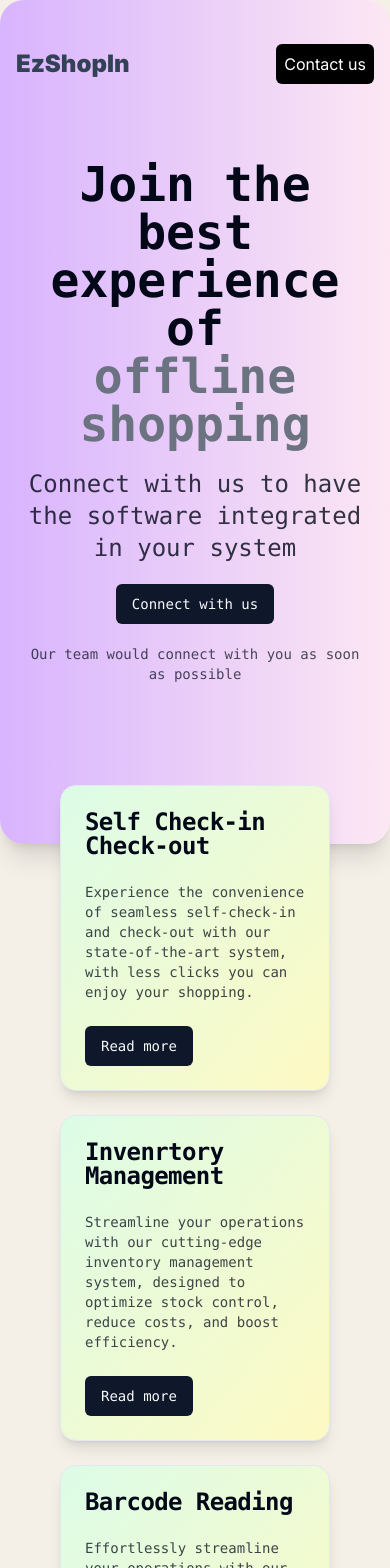
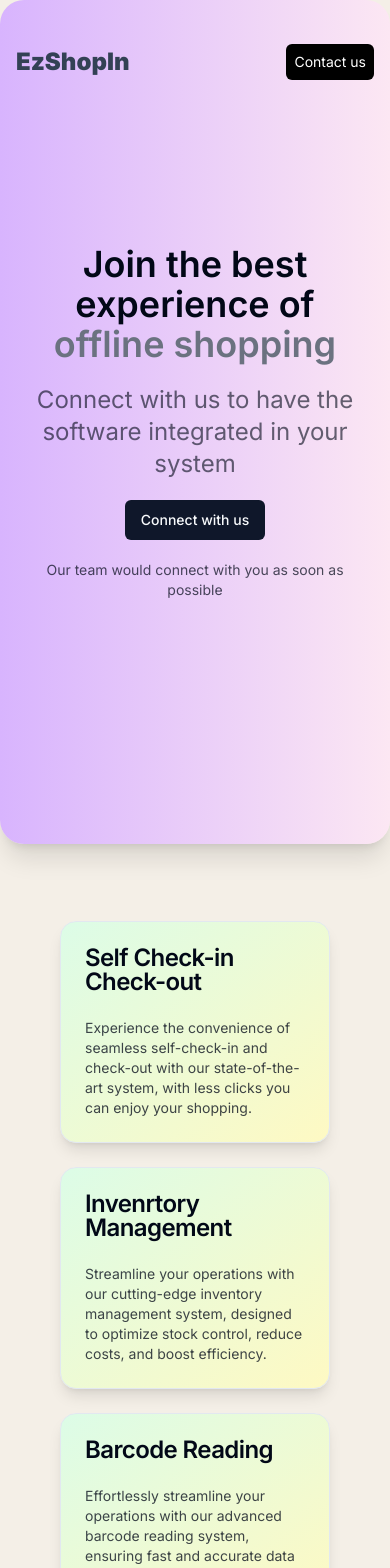
Before and after one commit to Shashanksharma280201/EzShopIn_HomePage, a Next.js app: page / in a window 390 px wide. Shown: the top 1568 px of the page. Built offline with nearby package versions, Linux system fonts and the light colour scheme.

Commit message:
design correction responsive

```diff
--- a/src/app/page.tsx
+++ b/src/app/page.tsx
@@ -11,13 +11,13 @@ export default function Home() {
     <>
       <NavBar />
 
-      <section id="Home" className="flex font-mono flex-col  h-fit  w-full">
+      <section id="Home" className="flex flex-col h-fit w-full">
 
         {/* top heading */}
         <div className="flex relative flex-col w-full bg-gradient-to-r from-purple-300 to-pink-100 h-screen rounded-3xl lg:rounded-b-full shadow-xl items-center justify-center">
           <div className="flex flex-col bg-transparent space-y-5 w-full md:w-3/4 items-center justify-center p-6">
-            <h1 className="flex flex-col font-semibold animate-shake text-5xl md:text-6xl text-center">Join the best experience of <span className="text-gray-500"> offline shopping</span></h1>
-            <h1 className="flex text-2xl w-full md:w-3/4 opacity-80 md:text-4xl text-center">Connect with us to have the software integrated in your system</h1>
+            <h1 className="flex flex-col font-semibold animate-shake text-4xl md:text-6xl text-center">Join the best experience of <span className="text-gray-500"> offline shopping</span></h1>
+            <h1 className="flex text-2xl w-full md:w-3/4 opacity-60 md:text-3xl text-center">Connect with us to have the software integrated in your system</h1>
 
             <Button>Connect with us</Button>
             <h1 className="flex text-sm md:text-xl opacity-70 text-center">Our team would connect with you as soon as possible</h1>
@@ -40,10 +40,10 @@ export default function Home() {
                 </p>
 
               </CardContent>
-
+              {/*
               <CardFooter>
                 <Button><a href="#check-in/out">Read more</a></Button>
-              </CardFooter>
+              </CardFooter> */}
             </Card>
 
             <Card className="flex flex-col z-10 lg:mt-10 bg-gradient-to-tl from-yellow-100 to-green-100 shadow-lg z-1 hover:shadow-xl rounded-2xl transition-shadow w-full lg:w-1/3 h-fit">
@@ -58,9 +58,9 @@ export default function Home() {
 
               </CardContent>
 
-              <CardFooter>
+              {/* <CardFooter>
                 <Button>Read more</Button>
-              </CardFooter>
+              </CardFooter> */}
             </Card>
 
             <Card className="flex flex-col z-10 lg:-mt-[100px] bg-gradient-to-tl from-yellow-100 to-green-100 shadow-lg z-1 hover:shadow-xl rounded-2xl transition-shadow w-full lg:w-1/3 h-fit">
@@ -75,9 +75,9 @@ export default function Home() {
 
               </CardContent>
 
-              <CardFooter>
+              {/* <CardFooter>
                 <Button>Read more</Button>
-              </CardFooter>
+              </CardFooter> */}
             </Card>
 
           </div>
--- a/src/components/NavBar.tsx
+++ b/src/components/NavBar.tsx
@@ -49,7 +49,7 @@ const NavBar = () => {
                     </nav> */}
                     <div className="block text-white rounded-md hover:bg-gray-500 bg-black">
                         <a href="#Contact">
-                            <button className='flex rounded-4xl p-2'>Contact us</button>
+                            <button className='flex rounded-4xl text-sm md:text-lg p-2'>Contact us</button>
                         </a>
                     </div>
                 </header>
```
